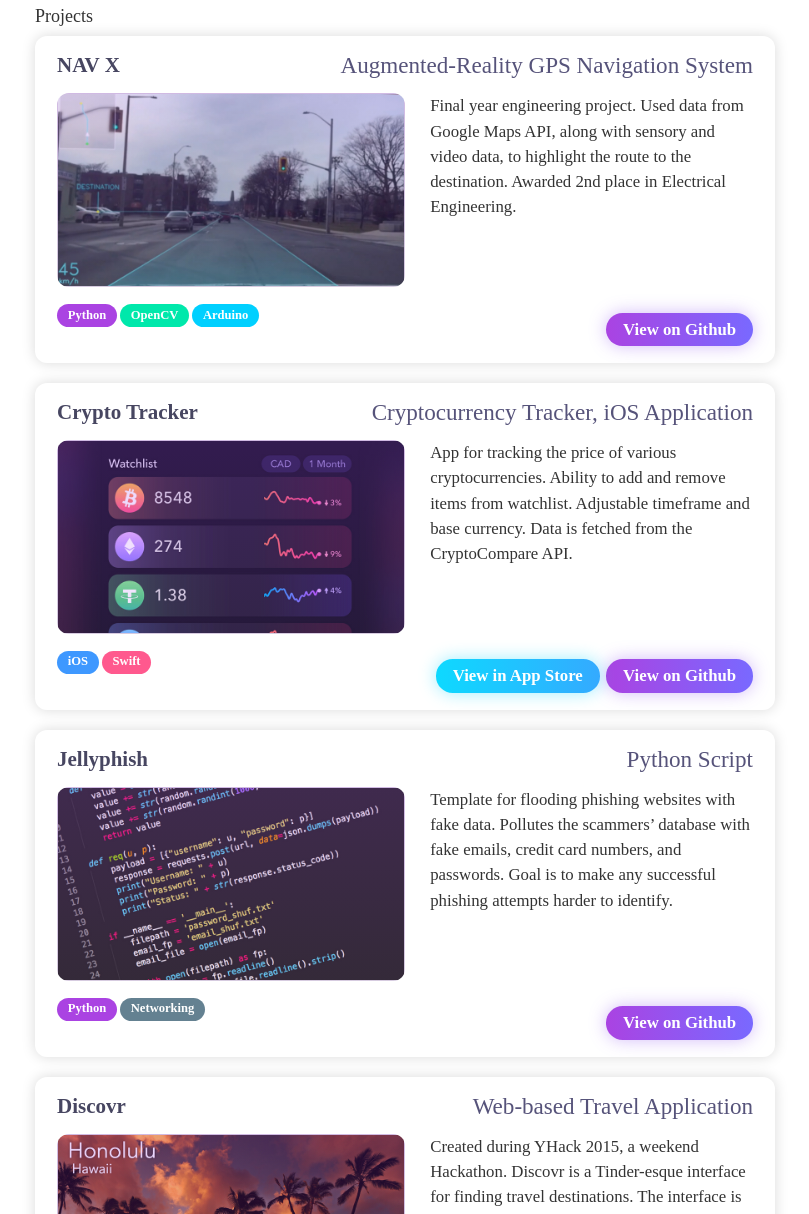
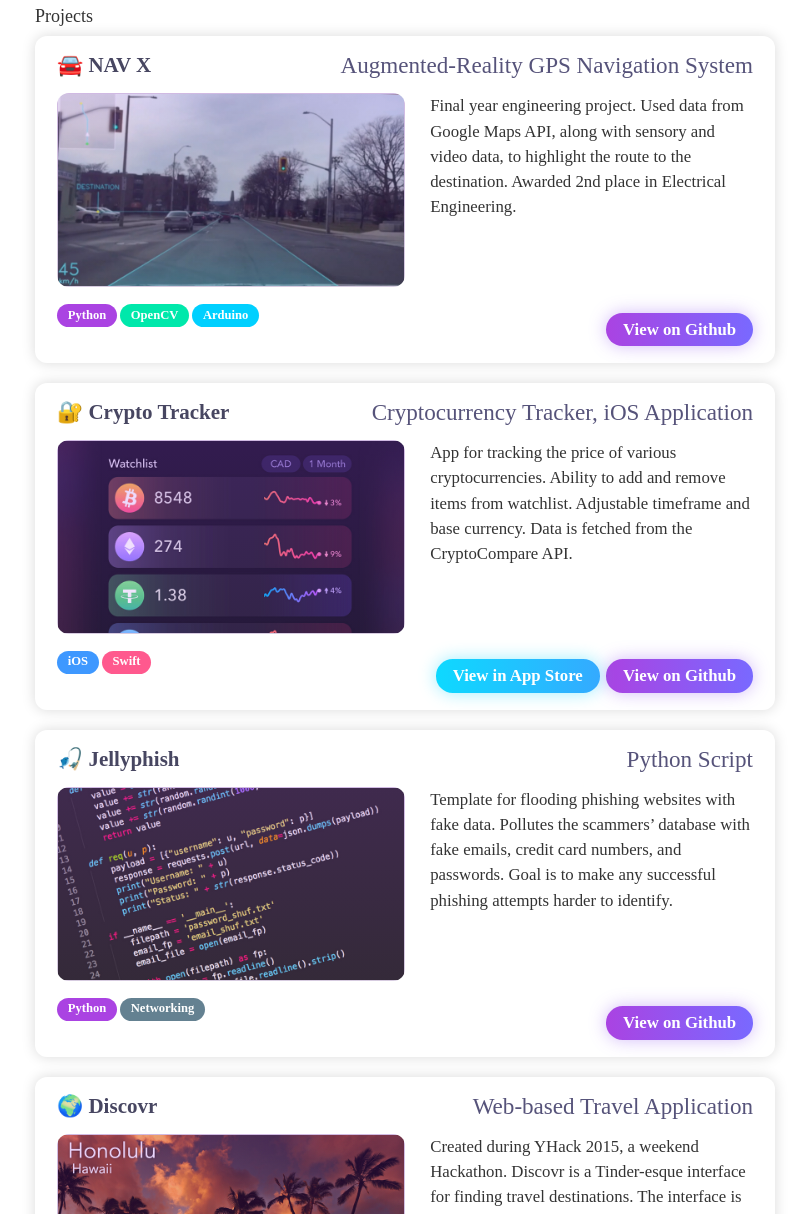
Before and after one commit to tylerpharand/tylerpharand.github.io, a plain HTML site: page index.html in a window 1280 px wide. Shown: the part 246-1460 px from the top of the page, without its empty margins (235-1044 px from the left). Drawn offline with nearby package versions, Linux system fonts and the light colour scheme.

Commit message:
Updated Labels

```diff
--- a/index.html
+++ b/index.html
@@ -41,7 +41,7 @@
 			<!--item-->
 			<div class="panel panel-default">
 			  	<div class="panel-heading">
-					<p class="panel-title">NAV X</p>
+					<p class="panel-title">🚘 NAV X</p>
 					<p class="panel-subtitle">Augmented-Reality GPS Navigation System</p>
 				</div>
 
@@ -64,7 +64,7 @@
 			<!--item-->
 			<div class="panel panel-default">
 			  	<div class="panel-heading">
-					<p class="panel-title">Crypto Tracker</p>
+					<p class="panel-title">🔐 Crypto Tracker</p>
 					<p class="panel-subtitle">Cryptocurrency Tracker, iOS Application</p>
 				</div>
 
@@ -87,7 +87,7 @@
 			<!--item-->
 			<div class="panel panel-default">
 			  	<div class="panel-heading">
-					<p class="panel-title">Jellyphish</p>
+					<p class="panel-title">🎣 Jellyphish</p>
 					<p class="panel-subtitle">Python Script</p>
 				</div>
 
@@ -109,7 +109,7 @@
 			<!--item-->
 			<div class="panel panel-default">
 			  	<div class="panel-heading">
-					<p class="panel-title">Discovr</p>
+					<p class="panel-title">🌍 Discovr</p>
 					<p class="panel-subtitle">Web-based Travel Application</p>
 				</div>
 
@@ -132,7 +132,7 @@
 			<!--item-->
 			<div class="panel panel-default">
 			  	<div class="panel-heading">
-					<p class="panel-title">Carrots</p>
+					<p class="panel-title">🥕 Carrots</p>
 					<p class="panel-subtitle">Python Script</p>
 				</div>
 
@@ -154,7 +154,7 @@
 			<!--item-->
 			<div class="panel panel-default">
 			  	<div class="panel-heading">
-					<p class="panel-title">Limelight</p>
+					<p class="panel-title">🔦 Limelight</p>
 					<p class="panel-subtitle">iOS Theme</p>
 				</div>
 
```
Also changed, not shown: 1 other file.
